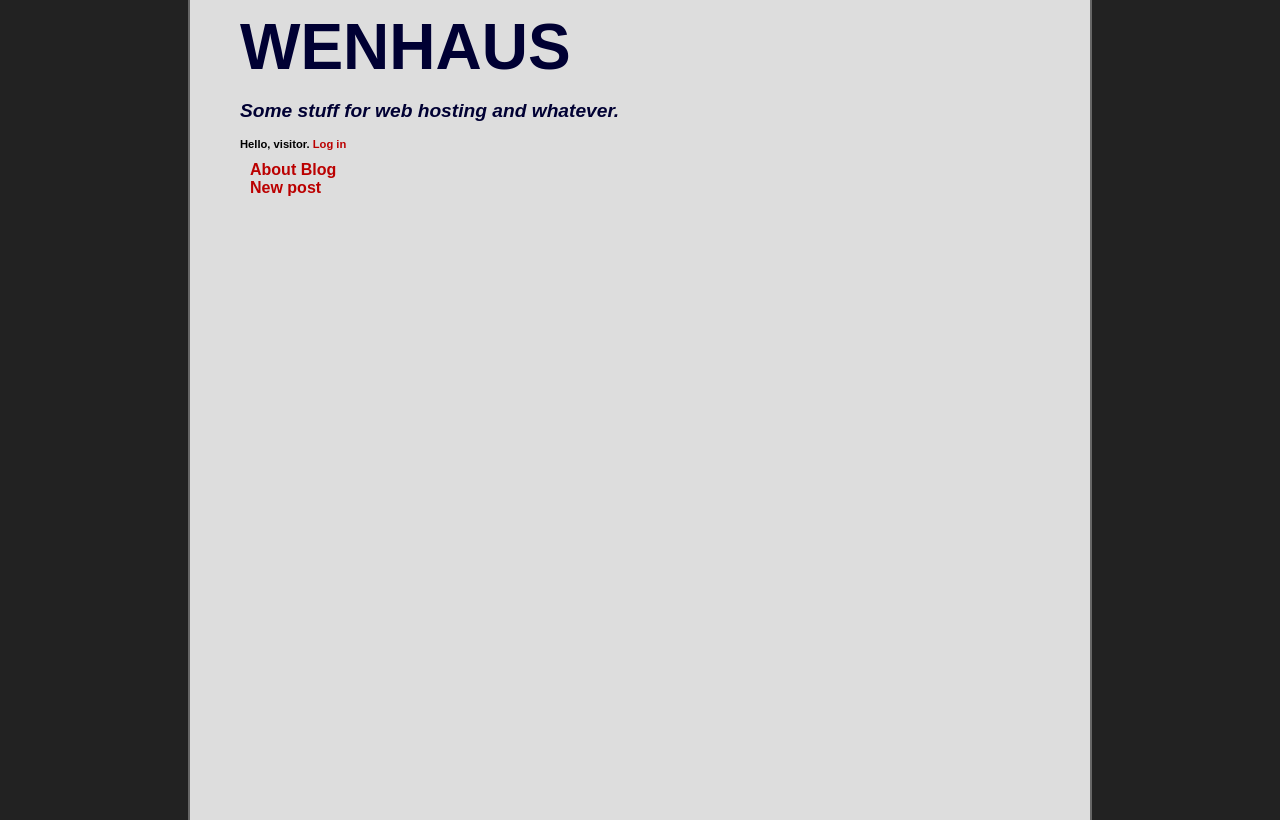
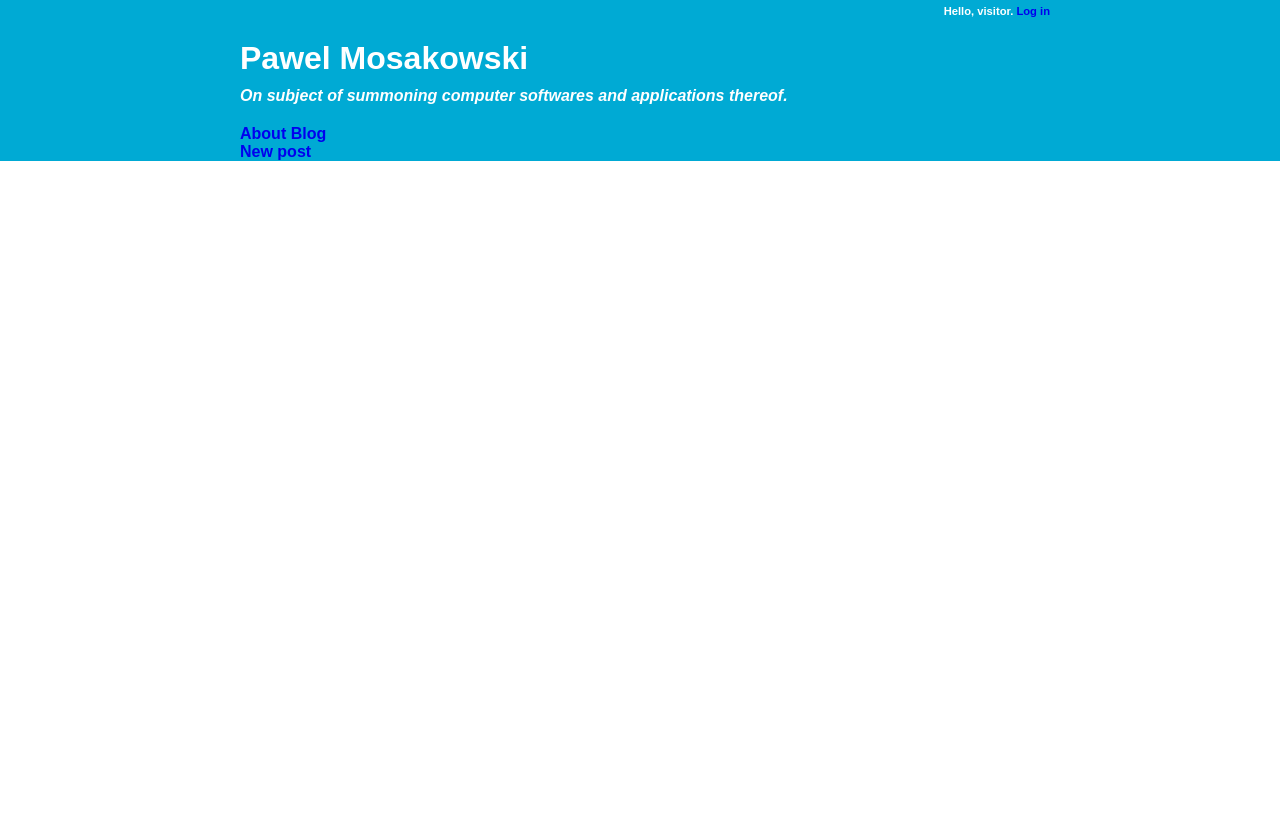
Before and after one commit to pmosakowski/homepage-blog, a Django app: page /blog in a window 1280 px wide. After the commit the page ends 161 px from the top, so only its background shows below. Run offline with Django 3.2, Linux system fonts and the light colour scheme; data that the repository does not hold is empty.

Commit message:
Improved styling of the main template.

```diff
--- a/mainpage/static/mainpage/css/main.css
+++ b/mainpage/static/mainpage/css/main.css
@@ -1,51 +1,89 @@
-html {
-    min-height: 100%;
-    background-color: #222222;
+/*
+* {
+    -webkit-box-sizing: border-box;
+    -moz-box-sizing: border-box;
+    box-sizing: border-box;
+}
+*/
+
+* {
+    margin: 0px;
+    padding: 0px;
+/*
+    border-style: solid;
+    border-width: 0px;
+    border-color: #666666;
+*/
 }
 
-
-body {
-    background-color: #dddddd;
-    font-size: 12pt;
-    font-family: sans-serif;
-    width: 800px;
-    height:100%;
-    padding: 10px 50px;
-    margin: 0 auto;
-    border-style: none solid;
-    border-width: 0 2px;
-    border-color: #666666;
+div {
+    font-family:sans-serif;
+    overflow: auto; /* to stop margin collapsing*/
+    position: relative; /* to contain 'absolute' elements */
+    border: inherit;
 }
 
-h1.header {
-    font-size: 400%;
-    margin-bottom: 10px;
-    color: #000033;
+#page{
+    width: 100%;
 }
 
-h2.subheader {
-    font-size: 120%;
-    font-weight: bold;
-    font-style: italic;
-    color: #000033;
+.centered {
+    width: 800px;
+    margin: 0px auto;
 }
 
-p#login {
+.blue-wrapper {
+    width: 100%;
+    background-color: #00aad4;
+}
+
+#header {
+    color: #ffffff;
+    background-color: #00aad4;
+
+    padding: 20px;
+}
+
+#login {
+    position: absolute;
+    top: 5px;
+    right: 10px;
+
     font-size: 70%;
     font-weight: bold;
 }
 
+#menu {
+    font-weight: bold;
+}
+
+#content {
+    margin-top: 20px;
+    margin-bottom: 20px;
+}
+
+#content div {
+    margin: 20px 10px;;
+    padding: 5px;
+}
+
+h1.header {
+    margin-top: 20px;
+    margin-bottom: 10px;
+/*    color: #000033; */
+}
+
+h4.subheader {
+    font-weight: bold;
+    font-style: italic;
+/*    color: #000033;*/
+}
+
 a:link,a:visited {
-    color: #bb0000;
+/*    color: #bb0000;*/
     text-decoration: none;
 }
-
 
 a:hover,a:active {
     text-decoration: underline;
 }
-
-div.menu {
-    margin: 10px;
-    font-weight: bold;
-}
--- a/mainpage/templates/mainpage/base.html
+++ b/mainpage/templates/mainpage/base.html
@@ -6,32 +6,40 @@
         <link rel="stylesheet" type="text/css" href="{% static "mainpage/css/main.css" %}"/>
     </head>
     <body>
+        <div id="page">
+            {# give us coloured box the width of a page #}
+            <div class="blue-wrapper">
                 {# header #}
-        <div class="header">
-            <h1 class="header">WENHAUS</h1>
-            <h2 class="subheader">Some stuff for web hosting and whatever.</h2>
-            <p id="login">
+                <div id="header" class="centered">
+                    <h1 class="header">Pawel Mosakowski</h1>
+                    <h4 class="subheader">On subject of summoning computer softwares and applications thereof.</h4>
+                    <div id="login">
                         {% if user.is_authenticated %}
                             Hello, {{ user.username }}. <a href='/logout'>Log out</a>
                         {% else %}
                             Hello, visitor. <a href='/login'>Log in</a>
                         {% endif %}
-            </p>
+                    </div>
+                </div>
             </div>
 
+            {# give us coloured box the width of a page #}
+            <div class="blue-wrapper">
                 {# menus #}
-        <div class="menu">
+                <div id="menu" class="centered">
                     {# main menu #}
                     {% include 'mainpage/mainmenu.html' %}
                     {# per page menu #}
                     {% block menu %}
                     {% endblock %}
                 </div>
+            </div>
 
             {# content #}
-        <div class="content">
+            <div id="content" class="centered">
                 {% block content %}
                 {% endblock %}
             </div>
+        </div>
     </body>
 </html>
```
Lines whose indentation alone changed are shown as unchanged.
